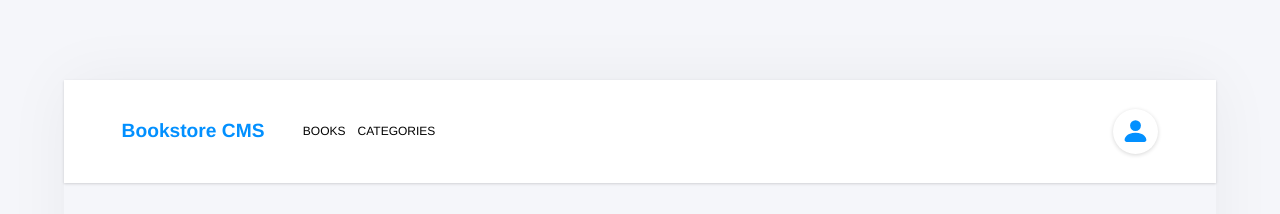
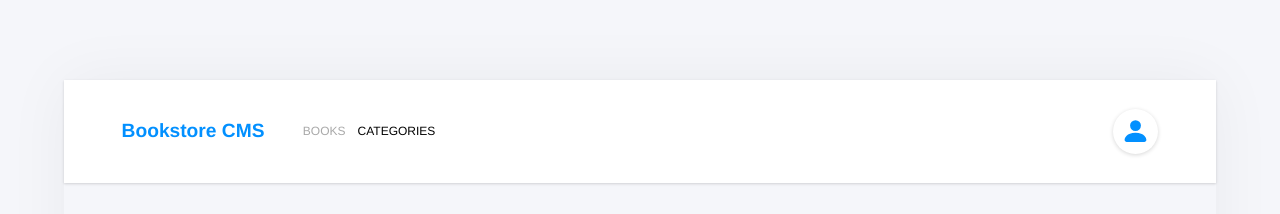
Before and after one commit to michaelamponsah/bookstore, a React (Create React App) app: page / in a window 1280 px wide. Shown: the top 214 px of the page. Built offline with nearby package versions, Linux system fonts and the light colour scheme; no server answers.

Commit message:
Add styling for active nav-link

```diff
--- a/src/components/navbar/Navbar.jsx
+++ b/src/components/navbar/Navbar.jsx
@@ -10,8 +10,22 @@ const Navbar = () => (
         <span>Bookstore CMS</span>
         <nav>
           <ul>
-            <li><NavLink to="/">Books</NavLink></li>
-            <li><NavLink to="/categories">Categories</NavLink></li>
+            <li>
+              <NavLink
+                className={({isActive}) => (isActive ? styles.active : styles.link)}
+                to="/"
+              >
+                Books
+              </NavLink>
+            </li>
+            <li>
+              <NavLink
+                className={({isActive}) => (isActive ? styles.active : styles.link)}
+                to="/categories"
+              >
+                Categories
+              </NavLink>
+            </li>
           </ul>
         </nav>
       </div>
--- a/src/components/navbar/Navbar.module.css
+++ b/src/components/navbar/Navbar.module.css
@@ -49,7 +49,14 @@ ul li {
   font-size: 0.75rem;
 }
 
-li > a {
+ul li a {
   text-decoration: none;
+}
+
+.link {
   color: #030303;
 }
+
+.active {
+  color: #a9a9a9;
+}
```
